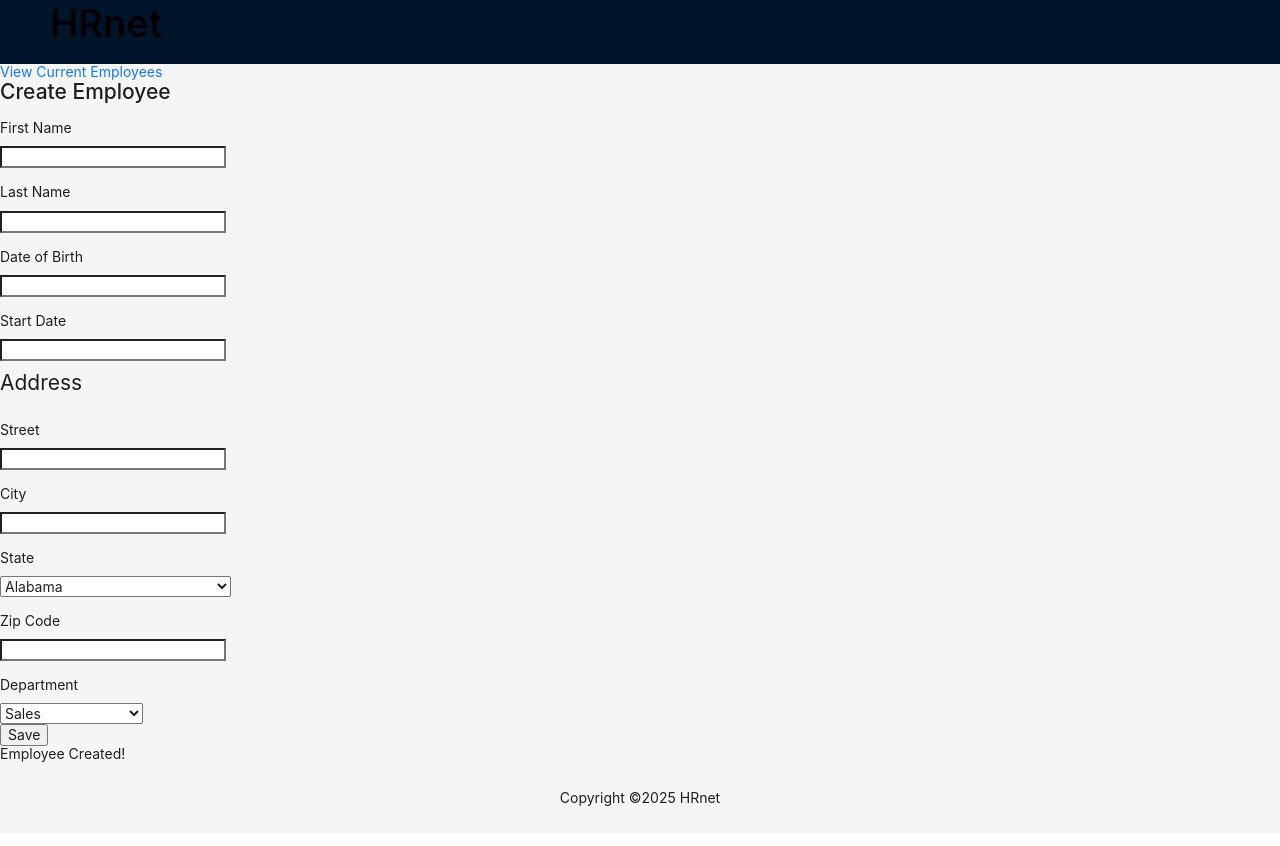
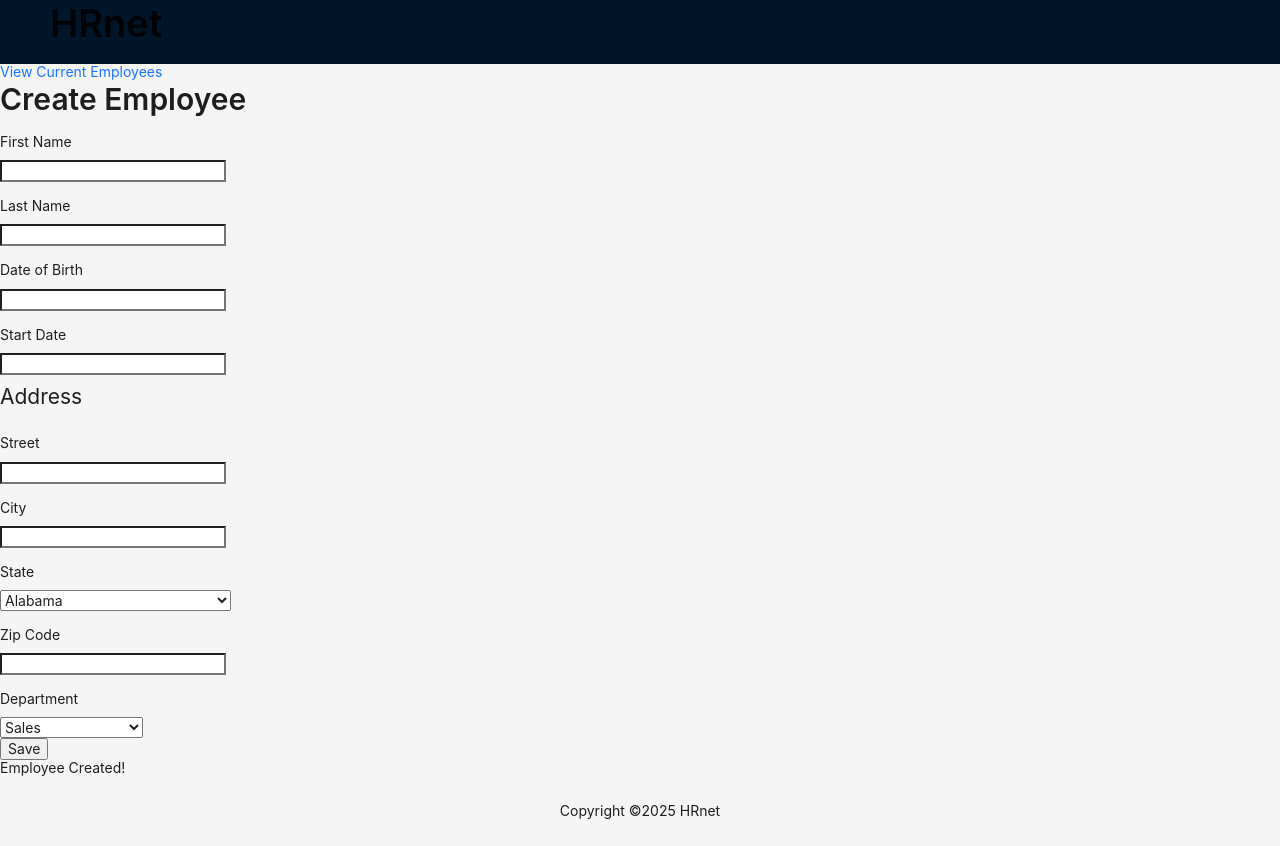
Before and after one commit to piirk/hrnet-react, a React (Vite) app: page / in a window 1280 px wide. Built offline with nearby package versions, Linux system fonts and the light colour scheme.

Commit message:
refactor HomePage to use Ant Design Typography for headings

```diff
--- a/src/features/home/HomePage.tsx
+++ b/src/features/home/HomePage.tsx
@@ -1,7 +1,9 @@
 import { useEffect } from 'react'
 import { states } from '@constants/states'
 import AppLayout from '@common/components/AppLayout'
-import { App } from 'antd'
+import { Typography } from 'antd'
+
+const { Title } = Typography
 
 const HomePage = () => {
   useEffect(() => {
@@ -67,7 +69,7 @@ const HomePage = () => {
   return (
     <AppLayout>
       <a href="employee-list.html">View Current Employees</a>
-      <h2>Create Employee</h2>
+      <Title level={2}>Create Employee</Title>
       <form action="#" id="create-employee">
         <label htmlFor="first-name">First Name</label>
         <input type="text" id="first-name" />
```
